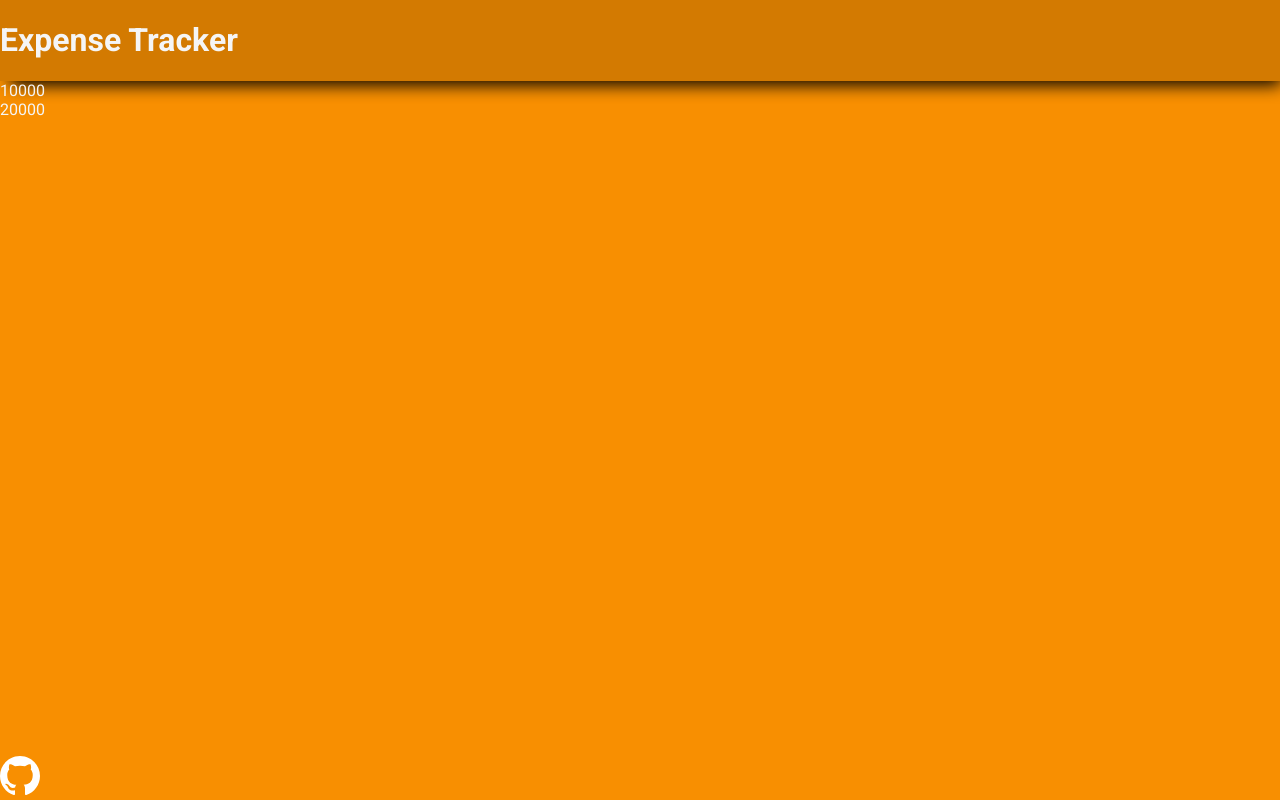
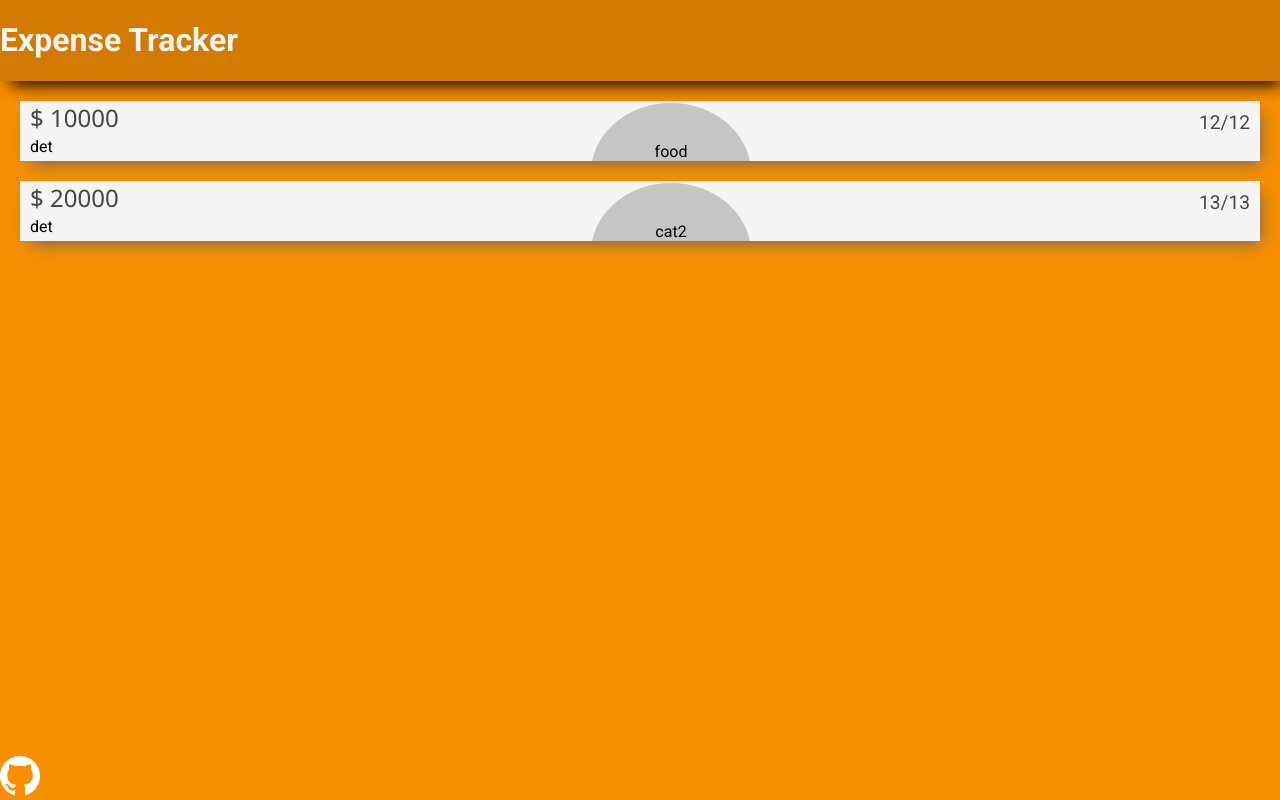
Before and after one commit to Zeitverschwender/expense-tracker-frontend, a React (Create React App) app: page / in a window 1280 px wide. Built offline with nearby package versions, Linux system fonts and the light colour scheme.

Commit message:
feat: expense cards

```diff
--- /dev/null
+++ b/src/assets/styles/_colors.scss
@@ -0,0 +1,5 @@
+$colors: (
+  primary: #F88F01,
+  white: #F5F5F5,
+  black: #444546,
+);
--- a/src/components/expenseCardsContainer/ExpenseCardsContainer.js
+++ b/src/components/expenseCardsContainer/ExpenseCardsContainer.js
@@ -8,7 +8,7 @@ const ExpenseCardsContainer = props => {
             "id": "1",
             "date": "12/12",
             "note": "note1",
-            "category": "cat1",
+            "category": "food   ",
             "paymentType": "card1",
             "amount": 10000
         },
--- a/src/components/expenseCardsContainer/expenseCard/ExpenseCard.js
+++ b/src/components/expenseCardsContainer/expenseCard/ExpenseCard.js
@@ -1,11 +1,17 @@
 import React, { useState } from 'react'
 import PropTypes from 'prop-types'
+import styles from './ExpenseCard.module.scss'
 
 const ExpenseCard = props => {
     return (
-        <div>
-            <div>{props.expense.amount}</div>
-        </div>
+            <div className={styles.card}>
+                <div className={styles.amount}>$ {props.expense.amount}</div>
+                <div className={styles.category}>{props.expense.category}</div>
+                <div className={styles.details}>det </div>
+                <div className={styles.date}>{props.expense.date}</div>
+
+            <div className={styles.categoryColor}></div>
+            </div>
     )
 }
 
--- /dev/null
+++ b/src/components/expenseCardsContainer/expenseCard/ExpenseCard.module.scss
@@ -0,0 +1,57 @@
+$card-margin: 10px;
+
+.card {
+    background-color: whitesmoke;
+    margin : 20px;
+    color: black;
+    display: grid;
+    grid-template-columns: repeat(20, 1fr);
+    grid-template-rows: 3fr 2fr;
+    height: 60px;
+    box-shadow: 5px 7px 1em -0.3em #666666;
+}
+
+.amount {
+    grid-column: 1/ 17;
+    grid-row: 1 / 2;
+    font-size: 1.5em;
+    $margin-top: card-margin;
+    margin-left: $card-margin;
+    font-family: Segoe UI, sans-serif;
+    z-index: 1;
+    color: #444546;
+}
+
+.date {
+    grid-row: 1 / 2;
+    grid-column: 18 / 21;
+    margin-left: auto;
+    margin-right: $card-margin;
+    margin-top: $card-margin;
+    font-size: 1.2em;
+    color: #444546;
+}
+
+.category {
+    grid-column: 2 / 21;
+    grid-row: 2 / 3;
+    margin-left: auto;
+    margin-right: auto;
+    margin-top: auto;
+    z-index: 1;
+}
+
+.details {
+    grid-column: 1 / 4;
+    grid-row: 2;
+    margin-left: $card-margin;
+}
+
+.categoryColor {
+    clip-path: ellipse(80px 70px at 50% 120%);
+    background-color: rgb(197, 197, 197);
+    z-index: 0;
+    grid-column: 2 / -1;
+    grid-row: 1 / -1;
+    margin: 0px;
+}
```
